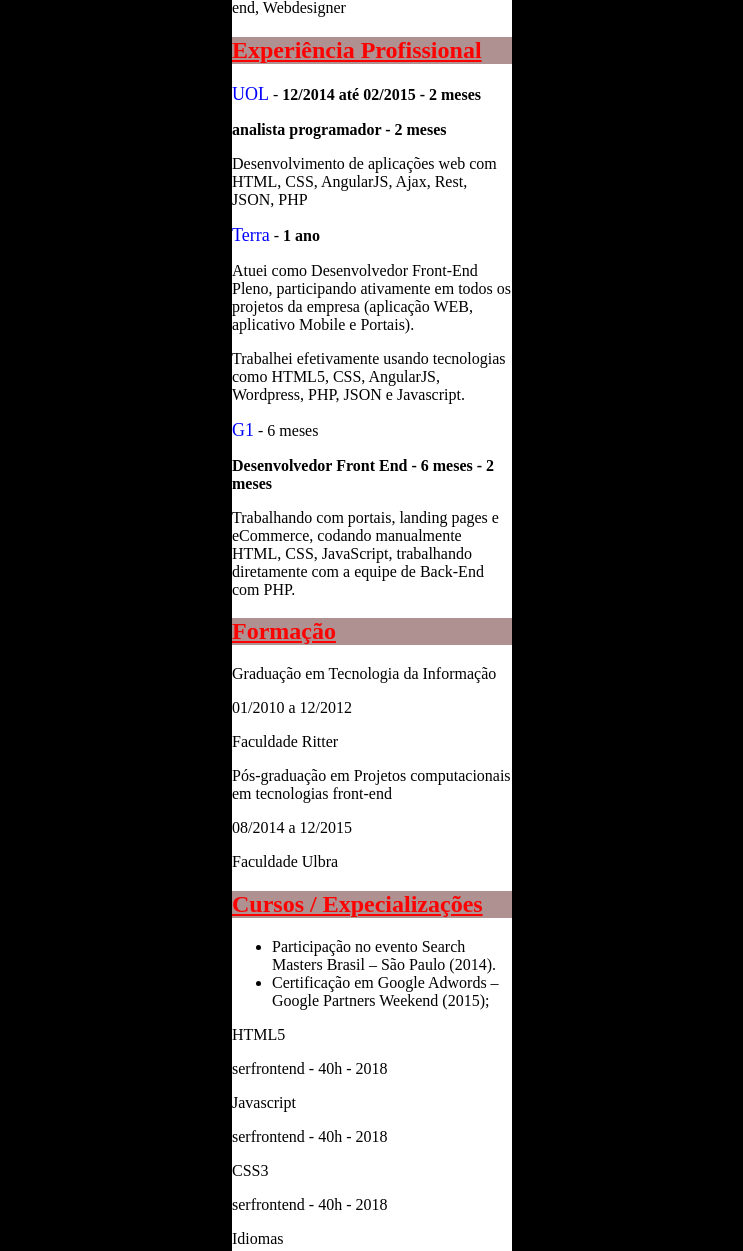
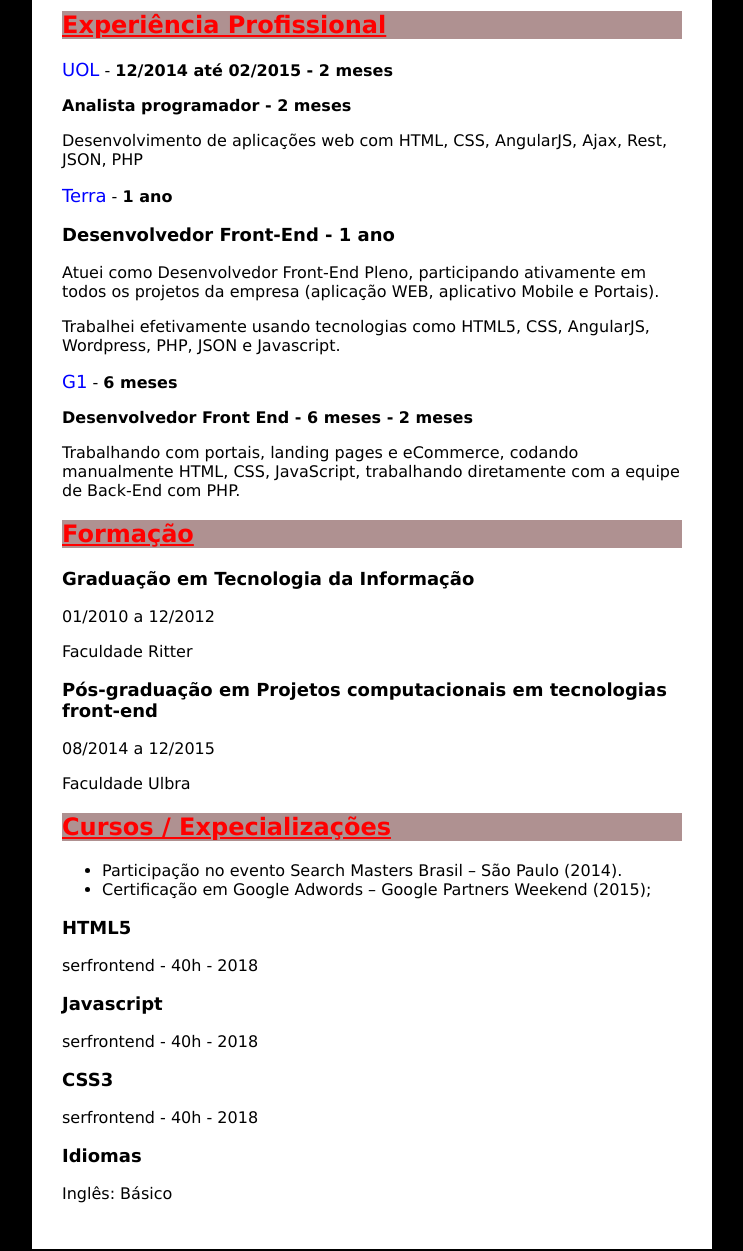
Before and after one commit to tiago-oliveiraa/exercicios-serfront-end, a plain HTML site: page index.html in a window 1280 px wide. Shown: the part 184-1435 px from the top of the page, without its empty margins (268-1011 px from the left). Drawn offline with Linux system fonts and the light colour scheme.

Commit message:
terminado exercicio

```diff
--- a/index.html
+++ b/index.html
@@ -1,14 +1,13 @@
 <!DOCTYPE html>
 <html lang="en">
   <head>
-    <meta charset="UTF-8">
-    <meta http-equiv="X-UA-Compatible" content="IE=edge">
-    <meta name="viewport" content="width=device-width, initial-scale=1.0">
+    <meta charset="UTF-8" />
+    <meta http-equiv="X-UA-Compatible" content="IE=edge" />
+    <meta name="viewport" content="width=device-width, initial-scale=1.0" />
     <title>Document</title>
-    <link rel="stylesheet" href="style.css">
+    <link rel="stylesheet" href="style.css" />
   </head>
   <body>
-
     <h1>João da Silva</h1>
 
     <p>brasileiro, solteiro, 33 anos</p>
@@ -18,35 +17,47 @@
 
     <h2>Experiência Profissional</h2>
 
-    <p> <span>UOL</span> - <b>12/2014 até 02/2015 - 2 meses</b></p>
+    <p><span>UOL</span> - <b>12/2014 até 02/2015 - 2 meses</b></p>
 
-    <p><b>analista programador - 2 meses</b></p>
+    <p><b>Analista programador - 2 meses</b></p>
 
-    <p>Desenvolvimento de aplicações web  com HTML, CSS, AngularJS, Ajax, Rest, JSON, PHP</p>
+    <p>
+      Desenvolvimento de aplicações web com HTML, CSS, AngularJS, Ajax, Rest,
+      JSON, PHP
+    </p>
+
+    <p><span>Terra</span> - <b>1 ano </b></p>
+    <p class="ajuste">Desenvolvedor Front-End - 1 ano</p>
 
 
-    <p> <span>Terra</span> - <b>1 ano </b></p>
+    <p>
+      Atuei como Desenvolvedor Front-End Pleno, participando ativamente em todos
+      os projetos da empresa (aplicação WEB, aplicativo Mobile e Portais).
+    </p>
+    <p>
+      Trabalhei efetivamente usando tecnologias como HTML5, CSS, AngularJS,
+      Wordpress, PHP, JSON e Javascript.
+    </p>
 
-
-    <p>Atuei como Desenvolvedor Front-End Pleno, participando ativamente em todos os projetos da empresa (aplicação WEB, aplicativo Mobile e Portais).</p>
-    <p>Trabalhei efetivamente usando tecnologias como HTML5, CSS, AngularJS, Wordpress, PHP, JSON e Javascript.</p>
-
-
-    <p> <span>G1</span> - 6 meses</p>
+    <p><span>G1</span> - <b> 6 meses</b></p>
 
     <p><b> Desenvolvedor Front End - 6 meses - 2 meses</b></p>
 
-    <p>Trabalhando com portais, landing pages e eCommerce, codando manualmente HTML, CSS, JavaScript, trabalhando diretamente com a equipe de Back-End com PHP.</p>
+    <p>
+      Trabalhando com portais, landing pages e eCommerce, codando manualmente
+      HTML, CSS, JavaScript, trabalhando diretamente com a equipe de Back-End
+      com PHP.
+    </p>
 
     <h2>Formação</h2>
 
-    <p>Graduação em Tecnologia da Informação</p>
+    <p class="ajuste">Graduação em Tecnologia da Informação</p>
 
     <p>01/2010 a 12/2012</p>
 
     <p>Faculdade Ritter</p>
 
-    <p>Pós-graduação em Projetos computacionais em tecnologias front-end</p>
+    <p class="ajuste">Pós-graduação em Projetos computacionais em tecnologias front-end</p>
 
     <p>08/2014 a 12/2015</p>
 
@@ -59,34 +70,16 @@
       <li>Certificação em Google Adwords – Google Partners Weekend (2015);</li>
     </ul>
 
-
-    <p>HTML5</p>
+    <p class="ajuste">HTML5</p>
     <p>serfrontend - 40h - 2018</p>
 
-    <p>Javascript</p>
+    <p class="ajuste">Javascript</p>
     <p>serfrontend - 40h - 2018</p>
 
-    <p>CSS3</p>
+    <p class="ajuste">CSS3</p>
     <p>serfrontend - 40h - 2018</p>
 
-
-    <p>Idiomas</p>
+    <p class="ajuste">Idiomas</p>
     <p>Inglês: Básico</p>
-
-
-
-
-
-
-
-
-
-
-
-
-
-
-
-
   </body>
 </html>
--- /dev/null
+++ b/reset.css
@@ -0,0 +1,4 @@
+*{
+    margin: 0;
+    padding: 0;
+}
--- a/style.css
+++ b/style.css
@@ -2,6 +2,7 @@ h1{
     background-color: rgb(182, 182, 25);
     color: red;
     text-align: center;
+    margin-top: -20px;
 }
 
 h2{
@@ -17,10 +18,18 @@ span{
 }
 
 body{
-    margin: auto 500px;
+    margin: auto 300px;
     background-color: white;
+    padding: 30px;
+    font-family: 'Lucida Sans', 'Lucida Sans Regular', 'Lucida Grande', 'Lucida Sans Unicode', Geneva, Verdana, sans-serif;
+    margin-bottom: 10px;
 }
 
 html{
     background-color: black;
 }
+
+.ajuste{
+    font-size: 18px;
+    font-weight: bold;
+}
```
Lines whose indentation alone changed are shown as unchanged.
